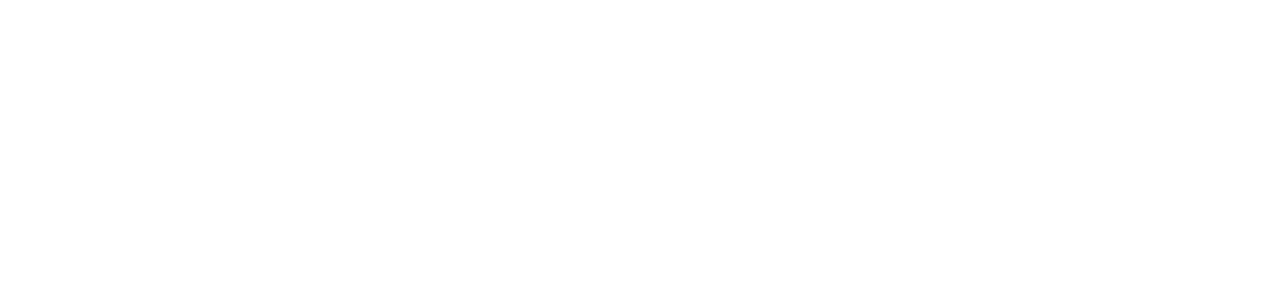
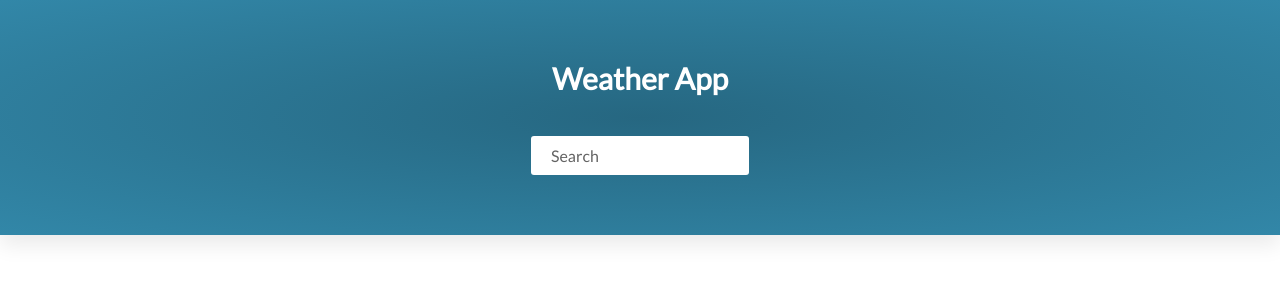
Before and after one commit to lauralen/weather-app, a React (Create React App) app: page / in a window 1280 px wide. Shown: the top 300 px of the page. Built offline with nearby package versions, Linux system fonts and the light colour scheme.

Commit message:
Add header

```diff
--- a/src/App.js
+++ b/src/App.js
@@ -1,5 +1,22 @@
+import React from "react";
+import style from "./App.module.scss";
+
 function App() {
-  return <div></div>;
+  return (
+    <>
+      <header className={style.header}>
+        <h1>Weather App</h1>
+
+        <form>
+          <input
+            className={style.input}
+            type="text"
+            placeholder="Search"
+          ></input>
+        </form>
+      </header>
+    </>
+  );
 }
 
 export default App;
--- /dev/null
+++ b/src/App.module.scss
@@ -0,0 +1,35 @@
+@import "./scss/variables";
+
+.header {
+  display: flex;
+  flex-direction: column;
+  justify-content: space-between;
+  align-items: center;
+  padding: 6rem 2rem;
+  background-color: $color-primary;
+  background-image: radial-gradient(
+    darken($color-primary, 10%),
+    $color-primary
+  );
+  box-shadow: 0 1rem 2rem $color-lightgrey;
+}
+
+.input {
+  width: 100%;
+  padding: 1rem 2rem;
+  border: none;
+  border-radius: $border-radius;
+  font-size: 1.6rem;
+  font-family: inherit;
+  background-color: $color-white;
+  transition: all 0.3s;
+
+  &:focus {
+    outline: none;
+    box-shadow: 0 1rem 2rem rgba($color-black, 0.3);
+  }
+
+  &::-webkit-input-placeholder {
+    color: $color-darkgrey;
+  }
+}
--- a/src/scss/_base.scss
+++ b/src/scss/_base.scss
@@ -25,3 +25,9 @@
   text-decoration: none;
   color: inherit;
 }
+
+h1 {
+  margin-bottom: 4rem;
+  font-size: 3rem;
+  color: $color-white;
+}
--- a/src/scss/_variables.scss
+++ b/src/scss/_variables.scss
@@ -2,9 +2,14 @@
 
 $color-black: #000;
 $color-white: #fff;
+
 $color-lightgrey: #ebebeb;
 $color-grey: #cfcfcf;
 $color-darkgrey: #636363;
 
+$color-primary: #3287a8;
+
 $font-main: "Lato", sans-serif;
 $font-size-default: 1.6rem;
+
+$border-radius: 3px;
```
